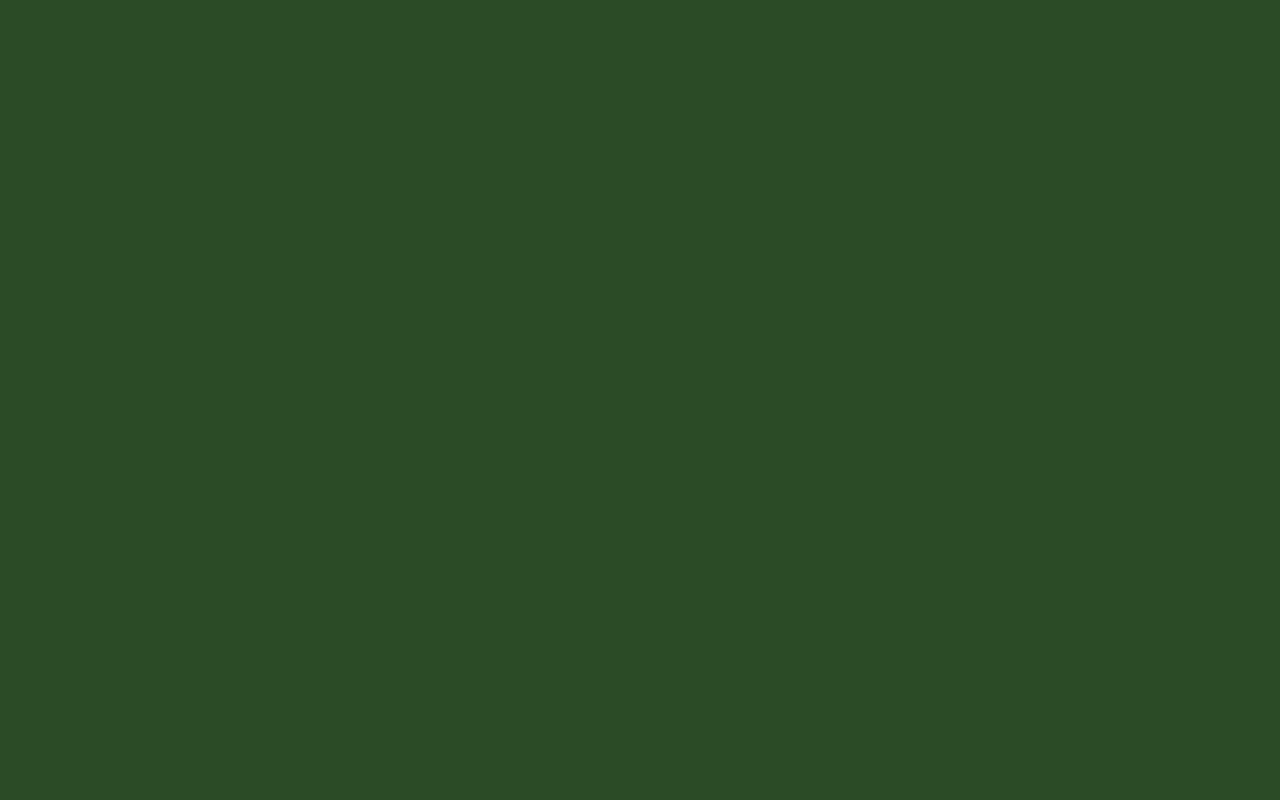
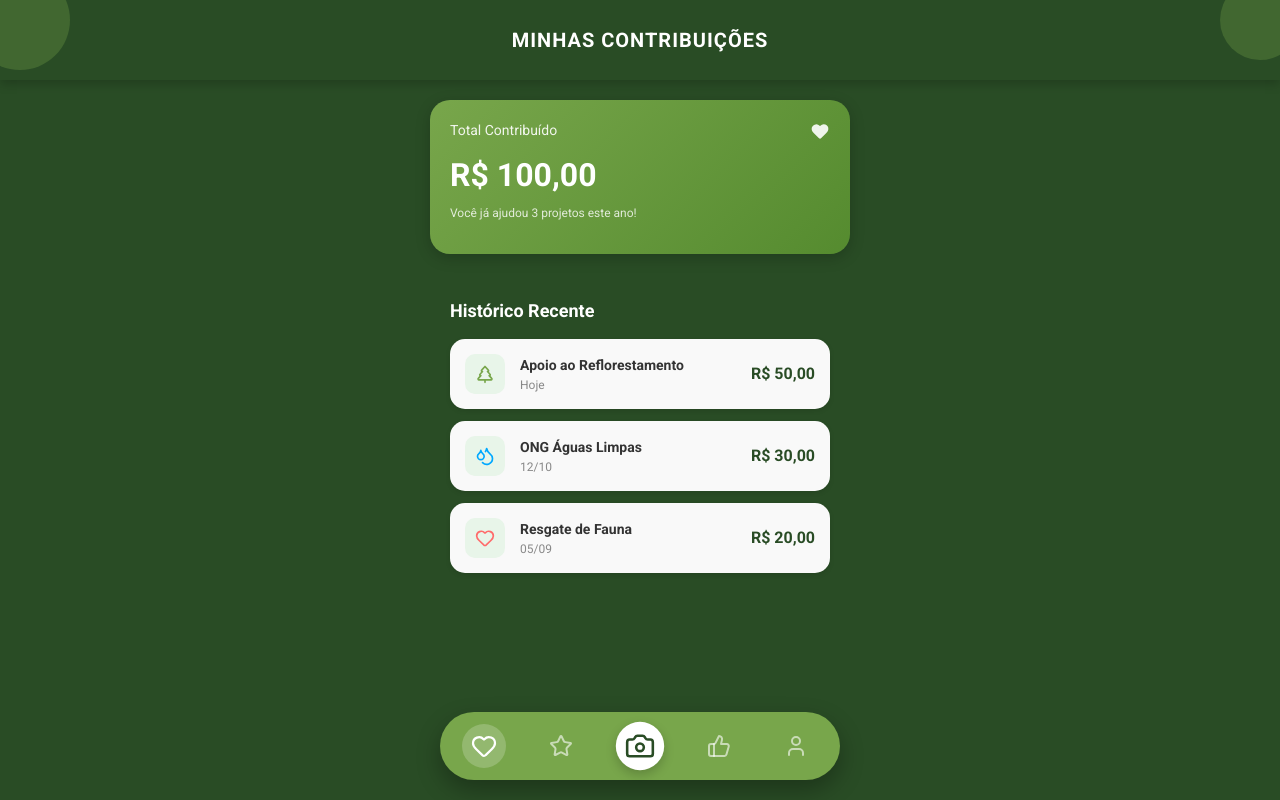
Before and after one commit to iamvitoria/TCC, a React (Vite) app in the folder ecomonitor/: page /contribuicoes in a window 1280 px wide. Before the commit this address had no page. Built offline with nearby package versions, Linux system fonts and the light colour scheme.

Commit message:
feat: add contributions

```diff
--- a/ecomonitor/src/App.css
+++ b/ecomonitor/src/App.css
@@ -235,3 +235,116 @@ html, body, #root {
 .navbar-container {
   z-index: 20 !important; /* Força ficar acima de tudo */
 }
+
+/* --- ESTILOS DA TELA DE CONTRIBUIÇÕES --- */
+
+/* Área de Conteúdo com Scroll */
+.content-scrollable {
+  flex: 1; /* Ocupa o espaço livre */
+  width: 100%;
+  overflow-y: auto; /* Permite rolar se a lista for grande */
+  padding: 20px;
+  padding-bottom: 100px; /* Espaço para a Navbar não cobrir o último item */
+  box-sizing: border-box;
+  display: flex;
+  flex-direction: column;
+  align-items: center;
+}
+
+/* Card de Impacto (Verde Claro) */
+.impact-card {
+  background: linear-gradient(135deg, #78A64B, #558b2f);
+  width: 100%;
+  max-width: 380px;
+  padding: 20px;
+  border-radius: 20px;
+  color: white;
+  box-shadow: 0 4px 15px rgba(0,0,0,0.2);
+  margin-bottom: 25px;
+}
+
+.impact-header {
+  display: flex;
+  justify-content: space-between;
+  align-items: center;
+  margin-bottom: 10px;
+  font-size: 14px;
+  opacity: 0.9;
+}
+
+.impact-value {
+  font-size: 32px;
+  font-weight: bold;
+  margin: 0;
+}
+
+.impact-subtitle {
+  font-size: 12px;
+  margin-top: 5px;
+  opacity: 0.8;
+}
+
+/* Título de Seção */
+.section-title {
+  color: white;
+  align-self: flex-start; /* Alinha à esquerda */
+  margin-bottom: 15px;
+  font-size: 18px;
+  max-width: 380px;
+  width: 100%;
+  margin-left: auto;
+  margin-right: auto;
+}
+
+/* Lista */
+.contributions-list {
+  width: 100%;
+  max-width: 380px;
+  display: flex;
+  flex-direction: column;
+  gap: 12px;
+}
+
+/* Item da Lista */
+.contribution-item {
+  background-color: #f9f9f9;
+  border-radius: 15px;
+  padding: 15px;
+  display: flex;
+  align-items: center;
+  justify-content: space-between;
+  box-shadow: 0 2px 5px rgba(0,0,0,0.1);
+}
+
+.item-icon-box {
+  width: 40px;
+  height: 40px;
+  background-color: #e8f5e9;
+  border-radius: 10px;
+  display: flex;
+  align-items: center;
+  justify-content: center;
+  margin-right: 15px;
+}
+
+.item-info {
+  flex: 1;
+  display: flex;
+  flex-direction: column;
+}
+
+.item-title {
+  font-weight: bold;
+  color: #333;
+  font-size: 14px;
+}
+
+.item-date {
+  font-size: 12px;
+  color: #888;
+}
+
+.item-amount {
+  font-weight: bold;
+  color: #294C25;
+}
--- a/ecomonitor/src/App.jsx
+++ b/ecomonitor/src/App.jsx
@@ -4,6 +4,7 @@ import Login from "./pages/Login";
 import Register from "./pages/Register";
 import Home from "./pages/Home";
 import Profile from "./pages/Profile";
+import Contributions from "./pages/Contributions";
 import "./App.css";
 
 function App() {
@@ -15,6 +16,7 @@ function App() {
         <Route path="/register" element={<Register />} />
         <Route path="/home" element={<Home />} />
         <Route path="/perfil" element={<Profile />} />
+        <Route path="/contribuicoes" element={<Contributions />} />
       </Routes>
     </BrowserRouter>
   );
--- a/ecomonitor/src/components/Navbar/Navbar.jsx
+++ b/ecomonitor/src/components/Navbar/Navbar.jsx
@@ -19,10 +19,10 @@ const Navbar = () => {
     <div className="navbar-container">
       <nav className="navbar-content">
 
-        {/* 1. CORAÇÃO */}
+        {/* 1. CORAÇÃO -> CONTRIBUIÇÕES */}
         <button
-          className={`nav-btn ${isActive("/favoritos") ? "active" : ""}`}
-          onClick={() => navigate("/favoritos")}
+          className={`nav-btn ${isActive("/contribuicoes") ? "active" : ""}`}
+          onClick={() => navigate("/contribuicoes")}
         >
           <Heart size={24} />
         </button>
--- /dev/null
+++ b/ecomonitor/src/pages/Contributions.jsx
@@ -0,0 +1,63 @@
+import React from "react";
+import { Header } from "../components/Header/Header";
+import Navbar from "../components/Navbar/Navbar";
+import { Heart, TreePine, Droplets, ArrowUpRight } from "lucide-react";
+
+const Contributions = () => {
+  // Dados fictícios para simular histórico
+  const history = [
+    { id: 1, title: "Apoio ao Reflorestamento", date: "Hoje", amount: "R$ 50,00", icon: <TreePine size={20} color="#78A64B" /> },
+    { id: 2, title: "ONG Águas Limpas", date: "12/10", amount: "R$ 30,00", icon: <Droplets size={20} color="#00a8ff" /> },
+    { id: 3, title: "Resgate de Fauna", date: "05/09", amount: "R$ 20,00", icon: <Heart size={20} color="#ff6b6b" /> },
+  ];
+
+  return (
+    <div className="screen-layout">
+
+      {/* 1. TOPO */}
+      <Header title="Minhas Contribuições" />
+
+      {/* 2. CONTEÚDO (Com scroll vertical) */}
+      <div className="content-scrollable">
+
+        {/* Card de Impacto Total */}
+        <div className="impact-card">
+          <div className="impact-header">
+            <span>Total Contribuído</span>
+            <Heart size={20} fill="white" stroke="none" />
+          </div>
+          <h2 className="impact-value">R$ 100,00</h2>
+          <p className="impact-subtitle">Você já ajudou 3 projetos este ano!</p>
+        </div>
+
+        {/* Título da Lista */}
+        <h3 className="section-title">Histórico Recente</h3>
+
+        {/* Lista de Contribuições */}
+        <div className="contributions-list">
+          {history.map((item) => (
+            <div key={item.id} className="contribution-item">
+              <div className="item-icon-box">
+                {item.icon}
+              </div>
+              <div className="item-info">
+                <span className="item-title">{item.title}</span>
+                <span className="item-date">{item.date}</span>
+              </div>
+              <div className="item-amount">
+                {item.amount}
+              </div>
+            </div>
+          ))}
+        </div>
+
+      </div>
+
+      {/* 3. NAVBAR */}
+      <Navbar />
+
+    </div>
+  );
+};
+
+export default Contributions;
```
